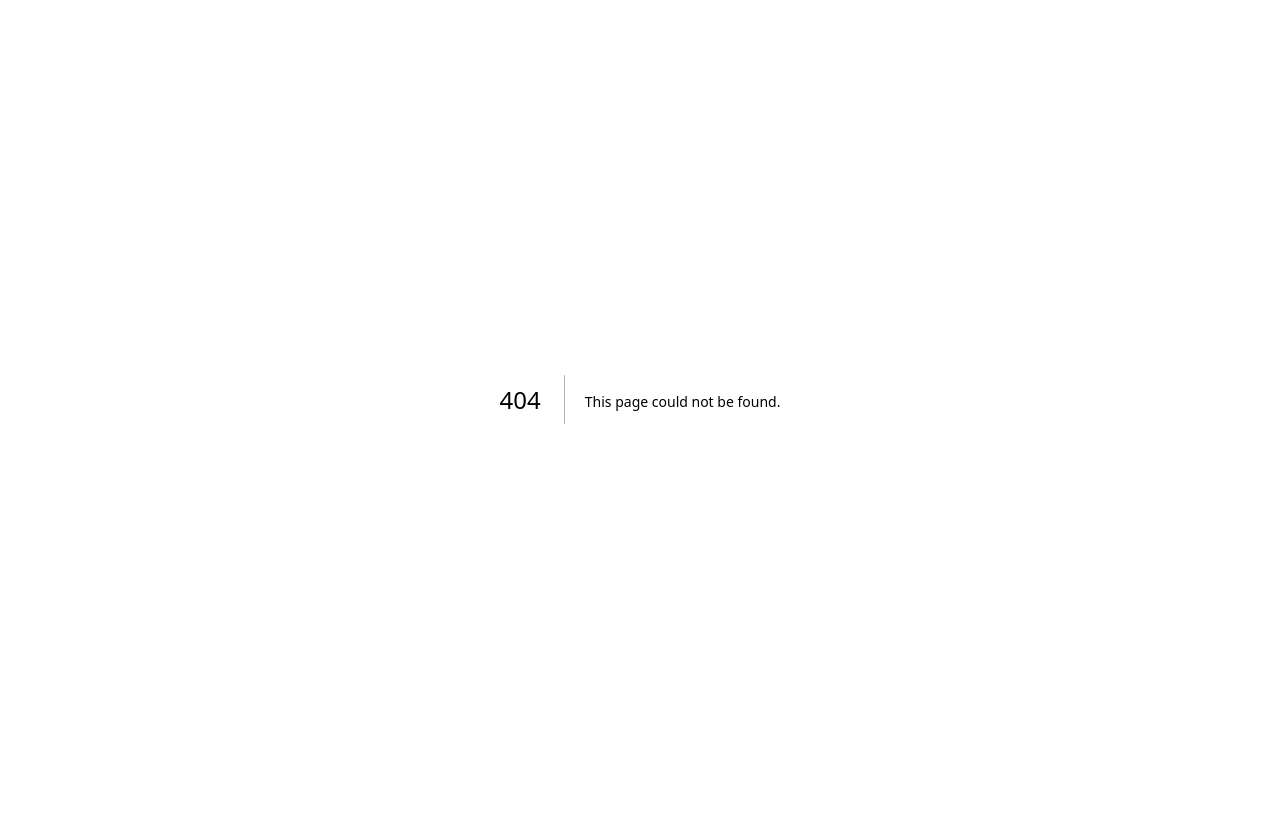
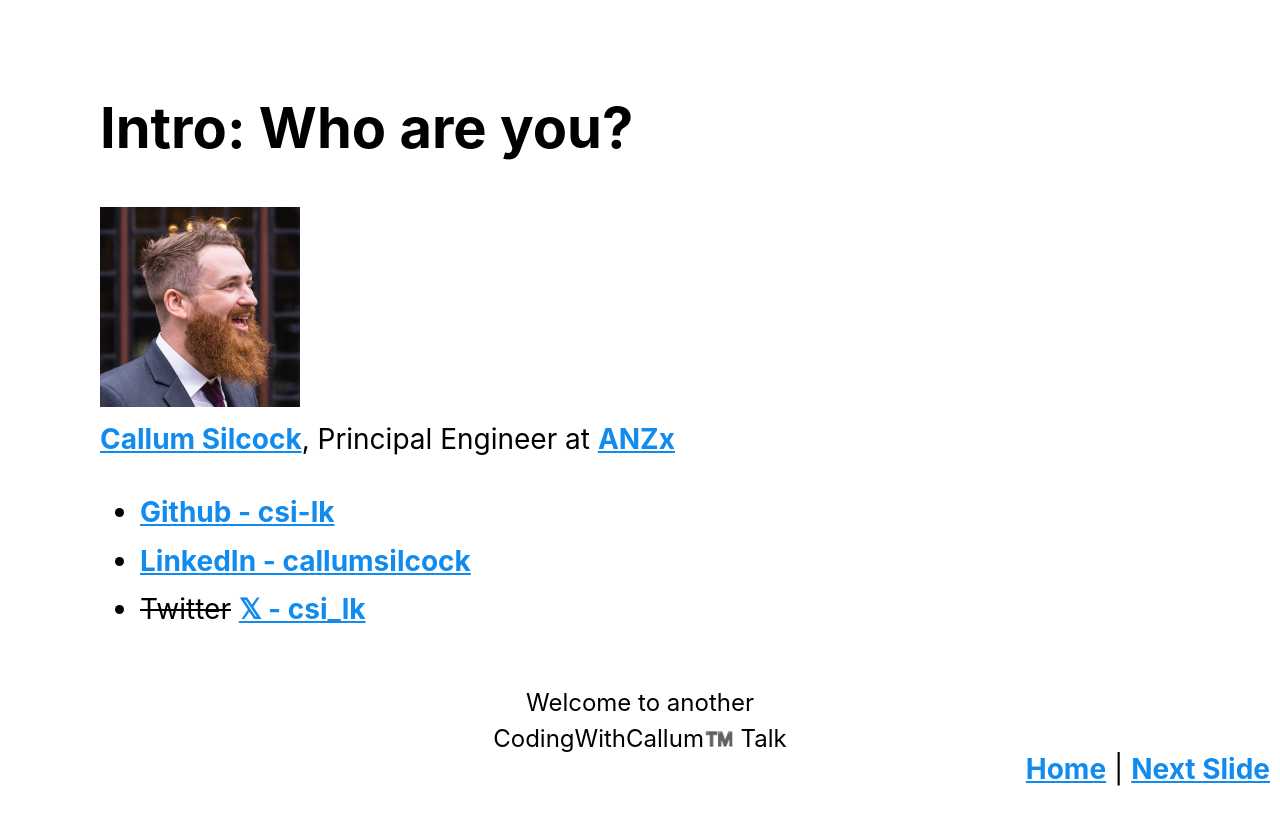
Before and after one commit to csi-lk/bttf-react-server-components, a Next.js app: page /intro/1-who-are-you in a window 1280 px wide. Before the commit this address had no page. Shown: the top 824 px of the page. Before the commit the page ends 800 px from the top, so only its background shows below. Built offline with nearby package versions, Linux system fonts and the light colour scheme.

Commit message:
feat:  add who are you and what are rsc slides
straightforward content slides

```diff
--- /dev/null
+++ b/app/intro/1-who-are-you/page.tsx
@@ -0,0 +1,62 @@
+import { Footer } from "@/components"
+import Image from "next/image"
+
+const WhoAreYou = async () => {
+  return (
+    <>
+      <main>
+        <h1>Intro: Who are you?</h1>
+        <div>
+          <Image
+            src="/avatar.jpeg"
+            alt=""
+            width="200"
+            height="200"
+            className="avatar"
+          />
+        </div>
+        <a href="https://csi.lk" target="_blank">
+          Callum Silcock
+        </a>
+        , Principal Engineer at{" "}
+        <a href="https://plus.anz" target="_blank">
+          ANZx
+        </a>
+        <ul>
+          <li>
+            <a
+              href="https://github.com/csi-lk/"
+              target="_blank"
+              rel="noopener noreferrer"
+            >
+              Github - csi-lk
+            </a>
+          </li>
+          <li>
+            <a
+              href="https://au.linkedin.com/in/callumsilcock"
+              target="_blank"
+              rel="noopener noreferrer"
+            >
+              LinkedIn - callumsilcock
+            </a>
+          </li>
+          <li>
+            <strike>Twitter</strike>{" "}
+            <a
+              href="https://twitter.com/csi_lk"
+              target="_blank"
+              rel="noopener noreferrer"
+            >
+              𝕏 - csi_lk
+            </a>
+          </li>
+        </ul>
+        <blockquote>Welcome to another CodingWithCallum™️ Talk</blockquote>
+      </main>
+      <Footer nextSlide="/setup/1-what-are-rsc" />
+    </>
+  )
+}
+
+export default WhoAreYou
--- a/app/mvp.css
+++ b/app/mvp.css
@@ -69,7 +69,7 @@ body {
   padding: 0;
 }
 
-img {
+img:not(.avatar) {
   width: 100%;
 }
 
```
Also changed, not shown: app/page.tsx (+22 -6 lines), app/setup/1-what-are-rsc/page.tsx (added, +20 -0 lines), public/avatar.jpeg (added), 1 other file (tests, documents, lock files or other folders).
